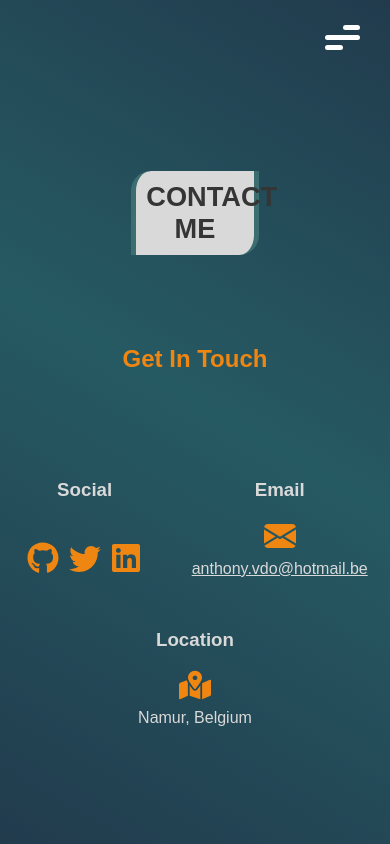
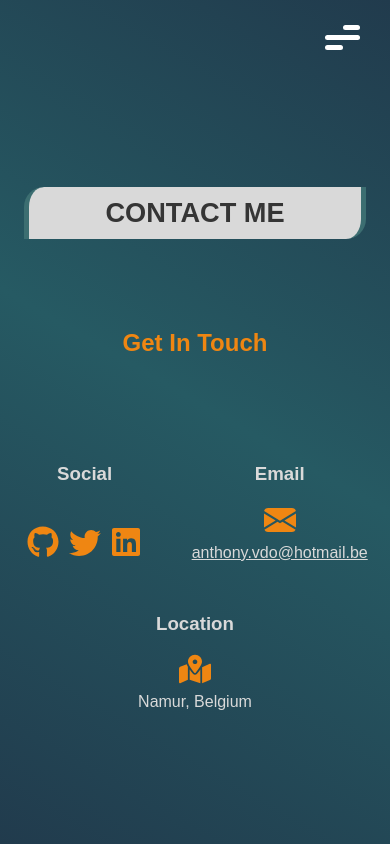
Before and after one commit to AnthoVDO/portfolio-antho, a React (Create React App) app in the folder view/: page /contact in a window 390 px wide. Built offline with nearby package versions, Linux system fonts and the light colour scheme; a web font is replaced by a local one.

Commit message:
Changed the title and navbar responsive issue

```diff
--- a/view/src/style/app.scss
+++ b/view/src/style/app.scss
@@ -18,3 +18,12 @@ ul {
     margin: 0;
     padding: 0;
 }
+
+
+/* Responsive */
+
+@media(max-width: 540px) {
+    .pageTitle {
+        width: 80%;
+    }
+}
--- a/view/src/style/nav-bar.scss
+++ b/view/src/style/nav-bar.scss
@@ -113,5 +113,6 @@
     .openNav {
         left: 0 !important;
         transition: left 0.7s ease-in-out;
+        justify-content: space-around;
     }
 }
```
